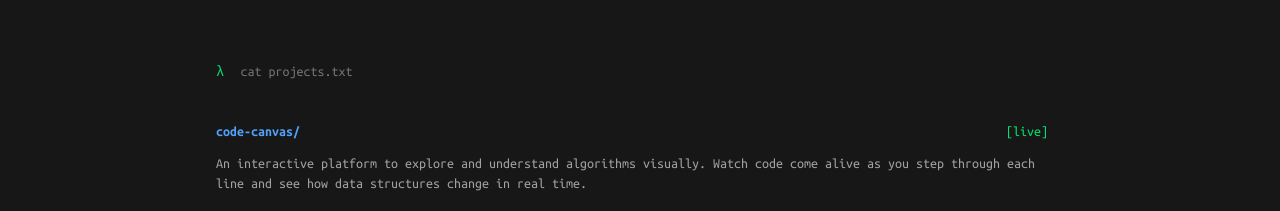
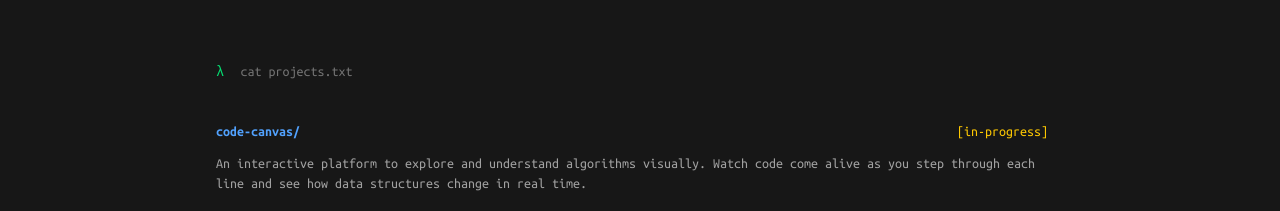
Before and after one commit to chetan-satpute/chetan-satpute, a React (Vite) app: page / in a window 1280 px wide. Shown: the part 780-991 px from the top of the page. Built offline with nearby package versions, Linux system fonts and the light colour scheme.

Commit message:
make project in-progress

```diff
--- a/src/sections/ProjectSection.tsx
+++ b/src/sections/ProjectSection.tsx
@@ -7,6 +7,7 @@ const projects = [
       'An interactive platform to explore and understand algorithms visually. Watch code come alive as you step through each line and see how data structures change in real time.',
     tech: ['React', 'TypeScript', 'Async Generators', 'Redux'],
     link: 'https://canvas.chetansatpute.dev',
+    isLive: false,
   },
 ];
 
@@ -17,15 +18,23 @@ function ProjectSection() {
         {projects.map((project) => (
           <a
             key={project.name}
-            href={project.link}
-            target="_blank"
-            rel="noopener noreferrer"
+            href={project.isLive ? project.link : undefined}
+            target={project.isLive ? '_blank' : undefined}
+            rel={project.isLive ? 'noopener noreferrer' : undefined}
             className="-ml-4 flex cursor-pointer flex-col gap-2 rounded-md p-4 transition-colors hover:bg-neutral-800"
           >
-            {/* Row 1: Directory Name + [live] */}
+            {/* Row 1: Directory Name + Status */}
             <div className="flex items-center justify-between text-neutral-100">
-              <span className="font-semibold text-blue-400">{project.name}/</span>
-              <span className="font-medium text-green-400">[live]</span>
+              <span className="font-semibold text-blue-400">
+                {project.name}/
+              </span>
+              <span
+                className={`font-medium ${
+                  project.isLive ? 'text-green-400' : 'text-yellow-400'
+                }`}
+              >
+                [{project.isLive ? 'live' : 'in-progress'}]
+              </span>
             </div>
 
             {/* Row 2: Description */}
```
